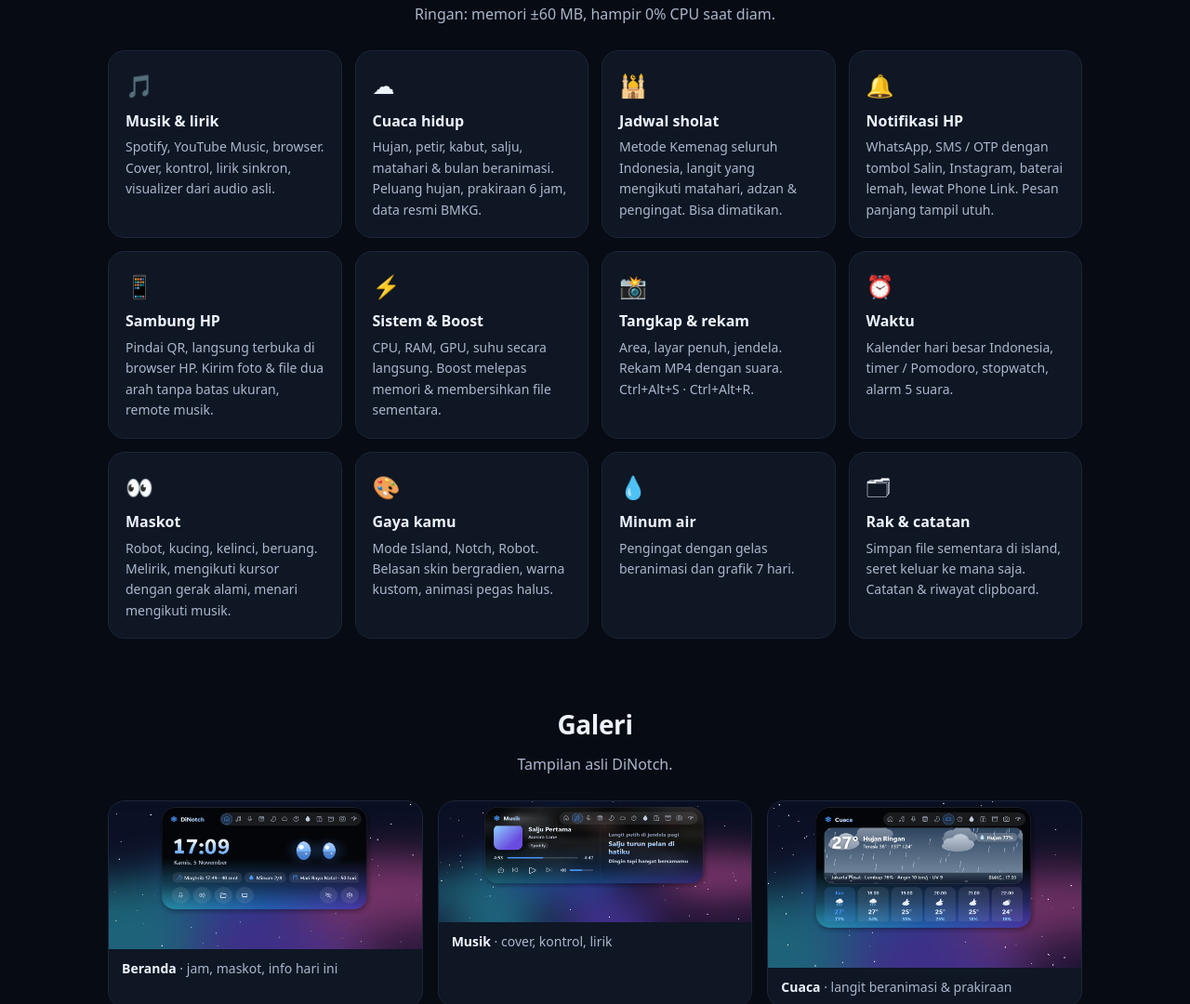
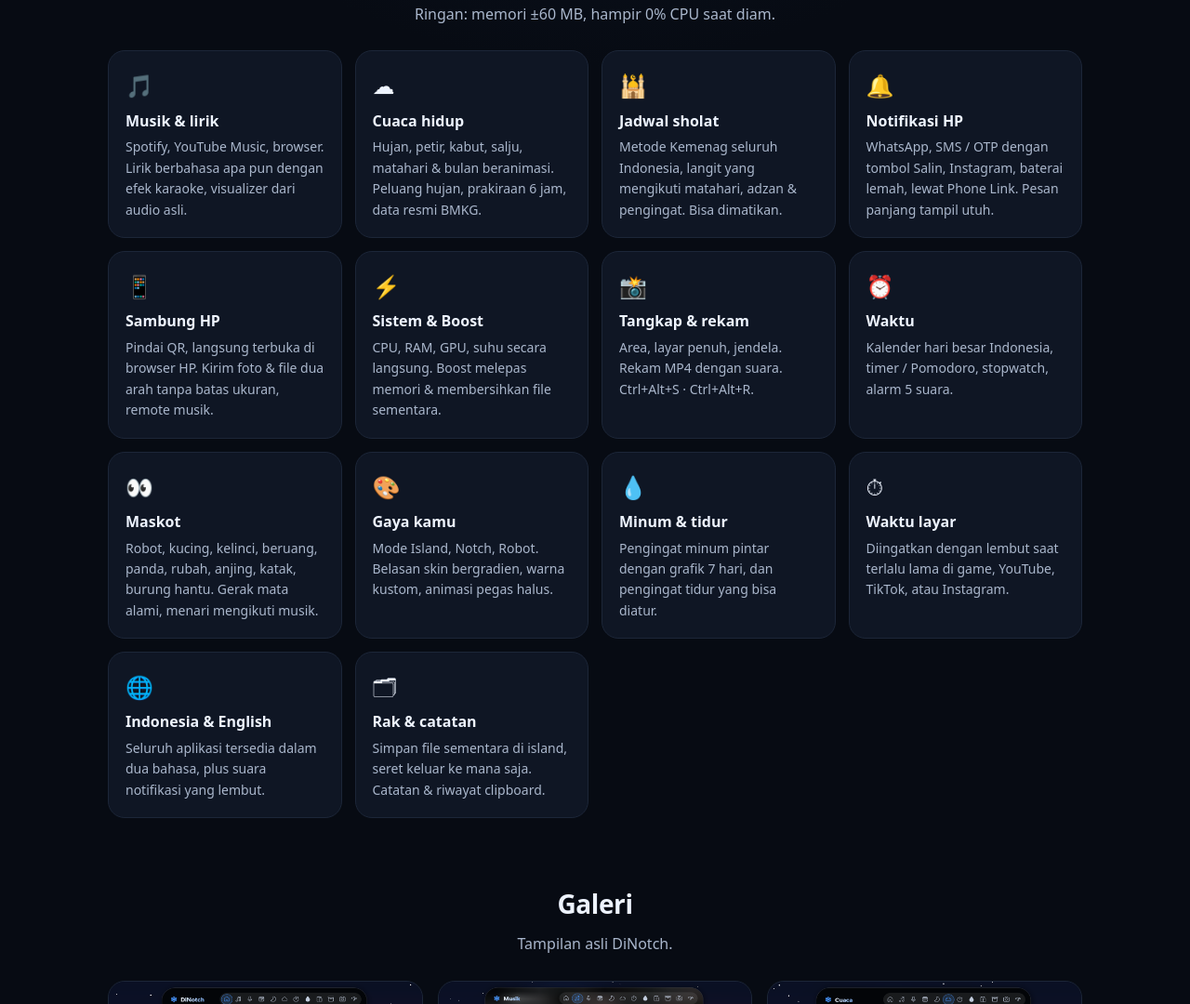
Before and after one commit to D1paak/DiNotch, a plain HTML site: page docs/index.html in a window 1280 px wide. Shown: the part 1066-2146 px from the top of the page at 93% size. Drawn offline with Linux system fonts and the light colour scheme.

Commit message:
README & galeri: fitur v0.11
Waktu layar, pengingat tidur, bahasa Inggris, suara notifikasi,
lirik karaoke multibahasa, hewan maskot baru, dan pembaruan otomatis.

Co-Authored-By: Claude Opus 5.5 <noreply@anthropic.com>

```diff
--- a/docs/index.html
+++ b/docs/index.html
@@ -76,7 +76,7 @@
   <h2 id="fitur">Semua yang kamu perlu, di satu island</h2>
   <p class="sub">Ringan: memori ±60 MB, hampir 0% CPU saat diam.</p>
   <div class="grid">
-    <div class="f"><div class="i">🎵</div><h3>Musik & lirik</h3><p>Spotify, YouTube Music, browser. Cover, kontrol, lirik sinkron, visualizer dari audio asli.</p></div>
+    <div class="f"><div class="i">🎵</div><h3>Musik & lirik</h3><p>Spotify, YouTube Music, browser. Lirik berbahasa apa pun dengan efek karaoke, visualizer dari audio asli.</p></div>
     <div class="f"><div class="i">☁</div><h3>Cuaca hidup</h3><p>Hujan, petir, kabut, salju, matahari & bulan beranimasi. Peluang hujan, prakiraan 6 jam, data resmi BMKG.</p></div>
     <div class="f"><div class="i">🕌</div><h3>Jadwal sholat</h3><p>Metode Kemenag seluruh Indonesia, langit yang mengikuti matahari, adzan & pengingat. Bisa dimatikan.</p></div>
     <div class="f"><div class="i">🔔</div><h3>Notifikasi HP</h3><p>WhatsApp, SMS / OTP dengan tombol Salin, Instagram, baterai lemah, lewat Phone Link. Pesan panjang tampil utuh.</p></div>
@@ -84,9 +84,11 @@
     <div class="f"><div class="i">⚡</div><h3>Sistem & Boost</h3><p>CPU, RAM, GPU, suhu secara langsung. Boost melepas memori & membersihkan file sementara.</p></div>
     <div class="f"><div class="i">📸</div><h3>Tangkap & rekam</h3><p>Area, layar penuh, jendela. Rekam MP4 dengan suara. Ctrl+Alt+S · Ctrl+Alt+R.</p></div>
     <div class="f"><div class="i">⏰</div><h3>Waktu</h3><p>Kalender hari besar Indonesia, timer / Pomodoro, stopwatch, alarm 5 suara.</p></div>
-    <div class="f"><div class="i">👀</div><h3>Maskot</h3><p>Robot, kucing, kelinci, beruang. Melirik, mengikuti kursor dengan gerak alami, menari mengikuti musik.</p></div>
+    <div class="f"><div class="i">👀</div><h3>Maskot</h3><p>Robot, kucing, kelinci, beruang, panda, rubah, anjing, katak, burung hantu. Gerak mata alami, menari mengikuti musik.</p></div>
     <div class="f"><div class="i">🎨</div><h3>Gaya kamu</h3><p>Mode Island, Notch, Robot. Belasan skin bergradien, warna kustom, animasi pegas halus.</p></div>
-    <div class="f"><div class="i">💧</div><h3>Minum air</h3><p>Pengingat dengan gelas beranimasi dan grafik 7 hari.</p></div>
+    <div class="f"><div class="i">💧</div><h3>Minum & tidur</h3><p>Pengingat minum pintar dengan grafik 7 hari, dan pengingat tidur yang bisa diatur.</p></div>
+    <div class="f"><div class="i">⏱</div><h3>Waktu layar</h3><p>Diingatkan dengan lembut saat terlalu lama di game, YouTube, TikTok, atau Instagram.</p></div>
+    <div class="f"><div class="i">🌐</div><h3>Indonesia & English</h3><p>Seluruh aplikasi tersedia dalam dua bahasa, plus suara notifikasi yang lembut.</p></div>
     <div class="f"><div class="i">🗂</div><h3>Rak & catatan</h3><p>Simpan file sementara di island, seret keluar ke mana saja. Catatan & riwayat clipboard.</p></div>
   </div>
 
```
Also changed, not shown: 1 other file.
